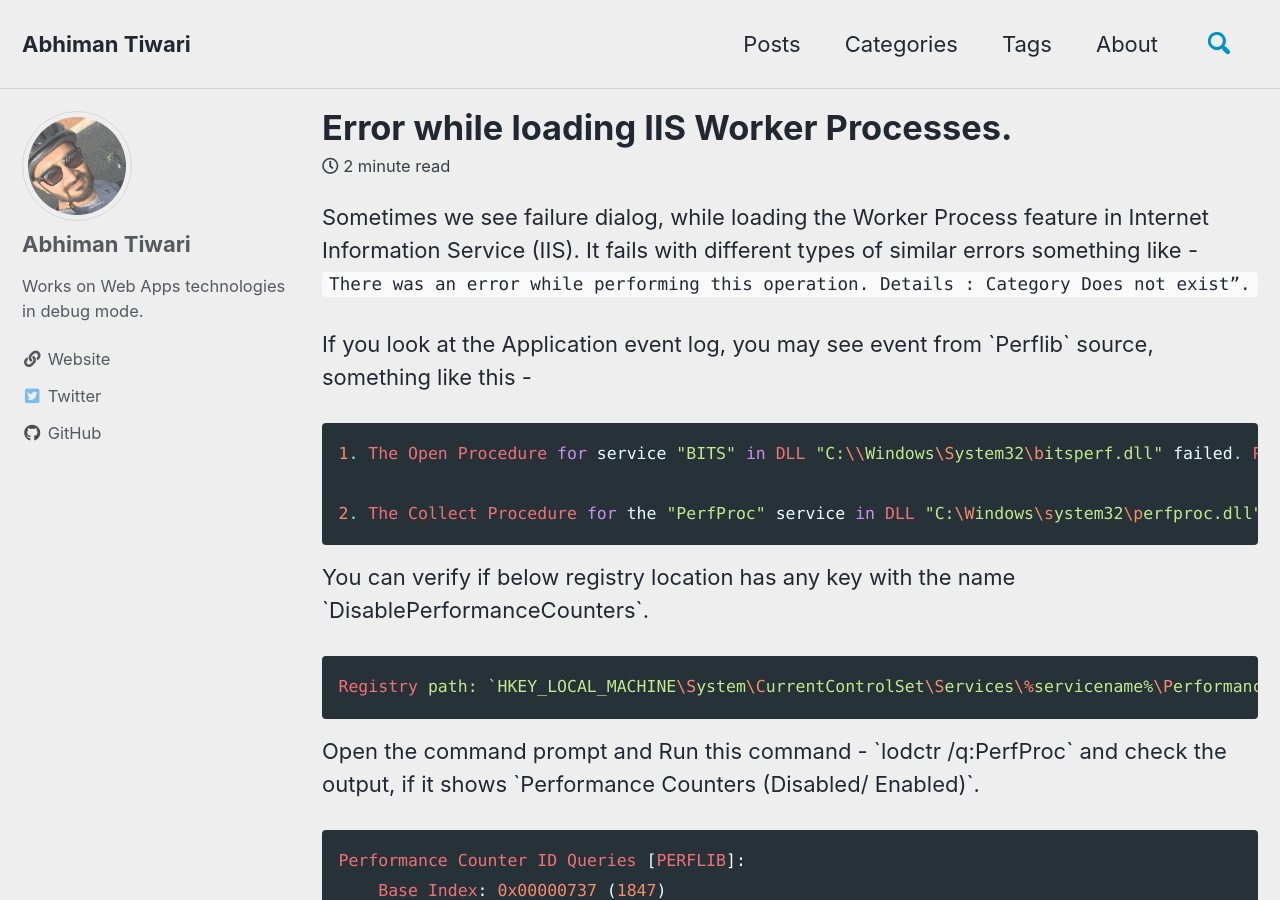
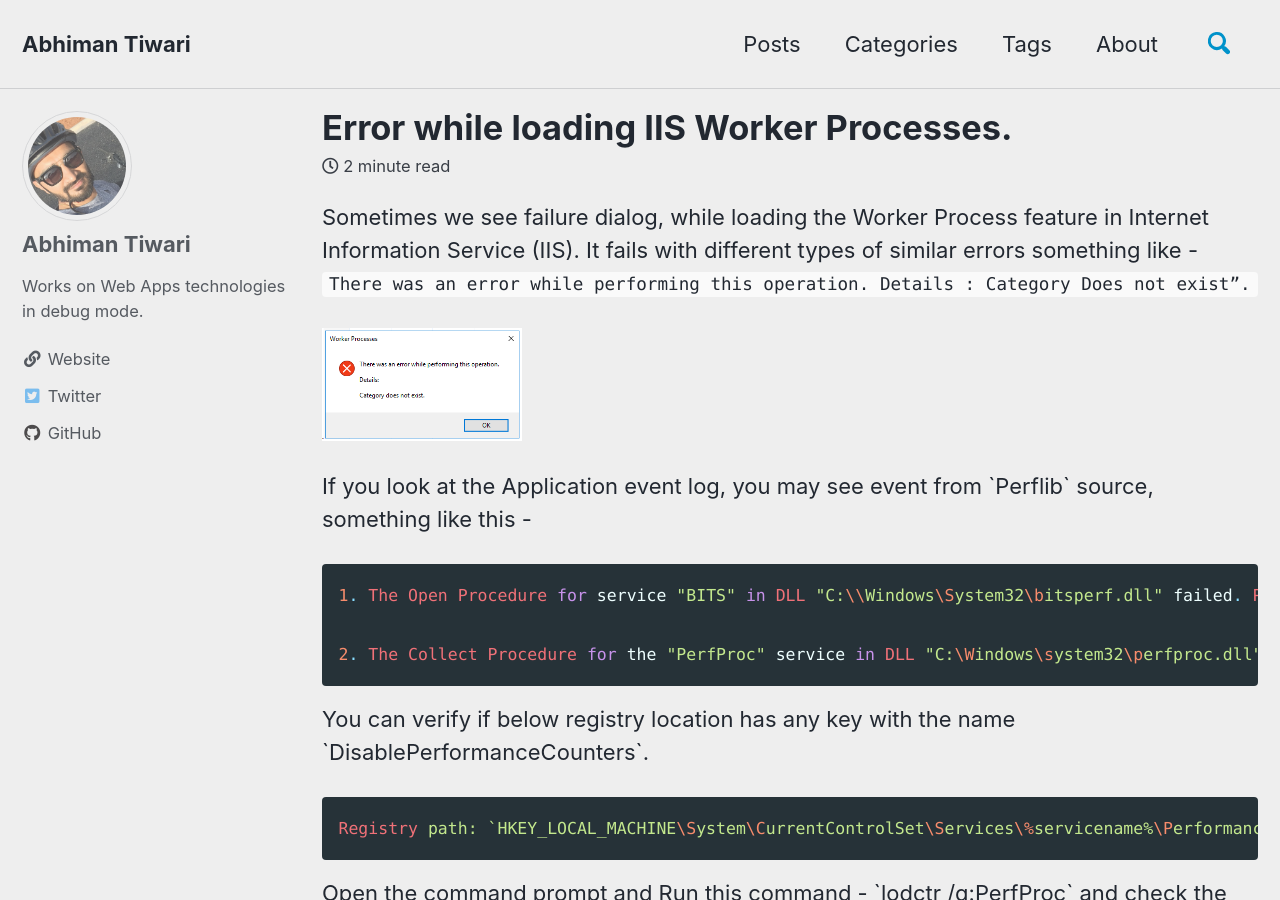
Before and after one commit to abhimantiwari/abhimantiwari.github.io, a Jekyll site: the page built from _posts/2021-05-12-Error-while-loading-IIS-Worker-Process.md, in a window 1280 px wide and 900 px high. Built offline with Jekyll 4.4.1, drawn with Linux system fonts in a browser that asks for light colours; cached includes are drawn as plain includes; comment, search, counter and statistics services are not loaded.

Commit message:
Update 2021-05-12-Error-while-loading-IIS-Worker-Process.md

```diff
--- a/_posts/2021-05-12-Error-while-loading-IIS-Worker-Process.md
+++ b/_posts/2021-05-12-Error-while-loading-IIS-Worker-Process.md
@@ -13,6 +13,7 @@ tags:
 Sometimes we see failure dialog, while loading the Worker Process feature in Internet Information Service (IIS). It fails with different types of similar errors something like - `There was an error while performing this operation. Details : Category Does not exist”.`
 
 <p><a href="https://abhimantiwari.github.io/Content/WorkerProcessError.png"></a> </p>
+<img title="image" style="BORDER-RIGHT: 0px; BORDER-TOP: 0px; DISPLAY: inline; BORDER-LEFT: 0px; BORDER-BOTTOM: 0px" height="150" alt="image" src="/Content/WorkerProcessError.png" width="200" border="0">
 
 <p>If you look at the Application event log, you may see event from `Perflib` source, something like this - </p>
 
```
